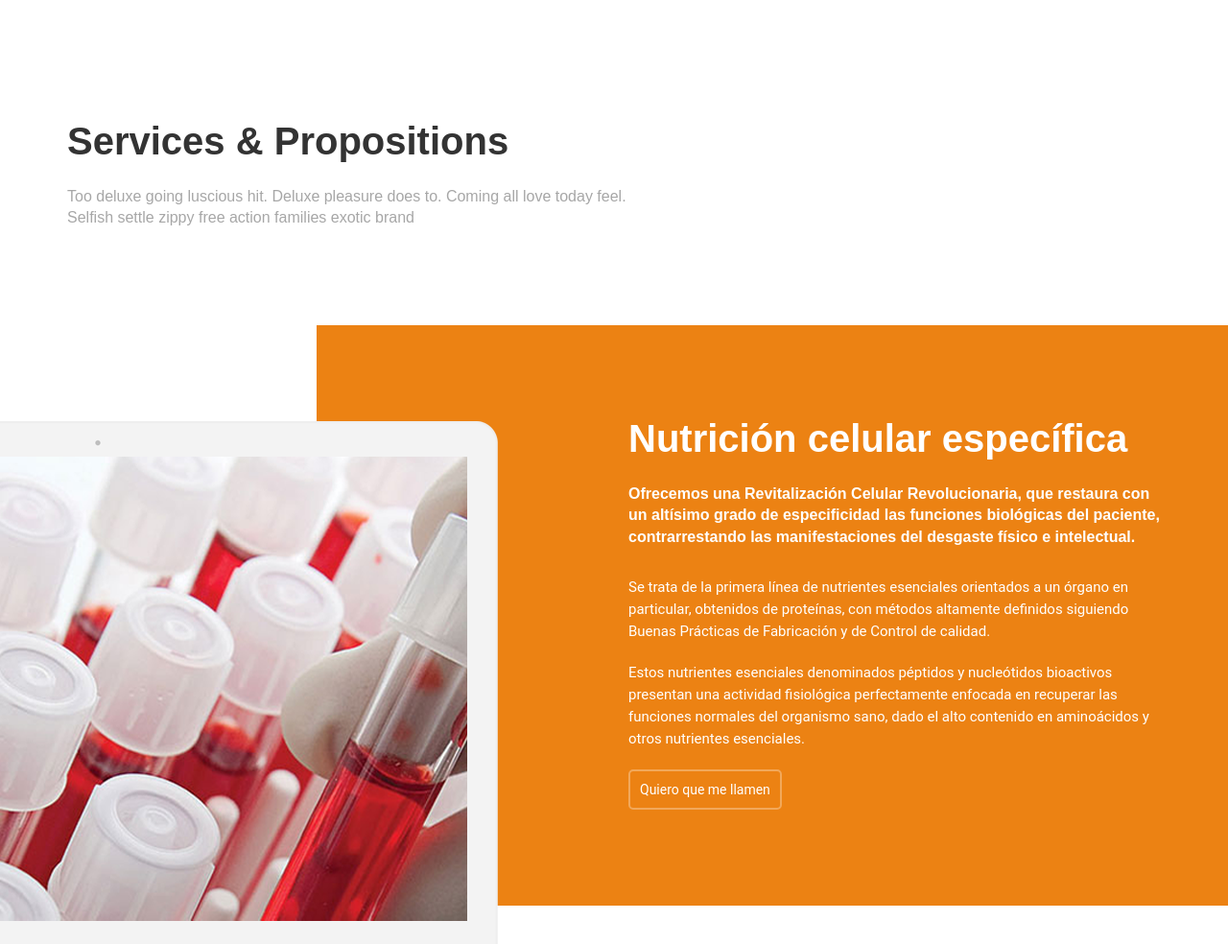
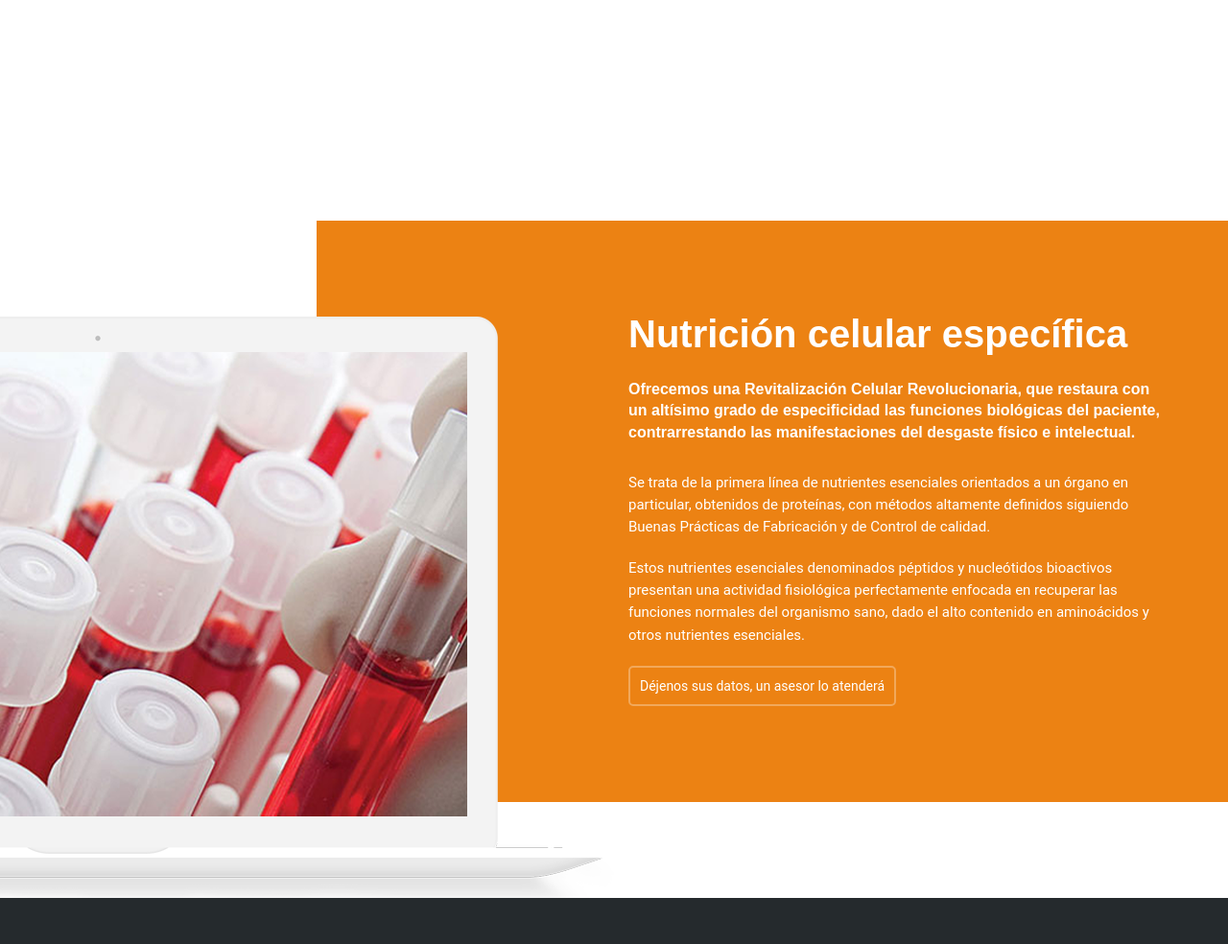
Before and after one commit to dabor238/Tisha, a plain HTML site: page index.html in a window 1280 px wide. Shown: the part 720-1704 px from the top of the page at 96% size. Drawn offline with nearby package versions, Linux system fonts and the light colour scheme; a script that the page names is missing; a web font is replaced by a local one.

Commit message:
fixing bugs

```diff
--- a/index.html
+++ b/index.html
@@ -73,7 +73,7 @@
 																Somos el único centro en Ecuador que te ofrece una revitalización celular completa.
 														   </h2>
 														   <div class="videoWrapper">
-															   <iframe width="560" height="315" src="https://www.youtube.com/embed/qsObQsLmHPY?ecver=1&amp;amp;rel=0&amp;controls=0&amp;showinfo=0" frameborder="0" allowfullscreen=""></iframe>
+															   <iframe width="560" height="315" src="https://www.youtube.com/embed/qsObQsLmHPY?ecver=1&amp;amp;rel=0&amp;controls=0&amp;autoplay=1&showinfo=0" frameborder="0" allowfullscreen=""></iframe>
 															   <!--autoplay=1&-->
 														   </div>
 
@@ -138,13 +138,13 @@
 							   <!-- start section -->
 							   <a id="spy-services" class="ancor"></a>
 							   <section class="section">
-								   <div class="container">
+								   <!--<div class="container">
 									   <div class="section-heading section-heading--left">
 										   <h2 class="title h1">Services & Propositions</h2>
 
 										   <p>Too deluxe going luscious hit. Deluxe pleasure does to. Coming all love today feel. Selfish settle zippy free action families exotic brand</p>
 									   </div>
-								   </div>
+								   </div>-->
 							   </section>
 							   <!-- end section -->
 							   <!-- start section -->
@@ -180,7 +180,7 @@
                              <p>Se trata de la primera línea de nutrientes esenciales orientados a un órgano en particular, obtenidos de proteínas, con métodos altamente definidos siguiendo Buenas Prácticas de Fabricación y de Control de calidad.</p>
 
                              <p>Estos nutrientes esenciales denominados péptidos y nucleótidos bioactivos presentan una actividad fisiológica perfectamente enfocada en recuperar las funciones normales del organismo sano, dado el alto contenido en aminoácidos y otros nutrientes esenciales.</p>
-                             <p><a class="custom-btn light inverted circled" href="#formulario1">Quiero que me llamen</a></p>
+                             <p><a class="custom-btn light inverted circled" href="#formulario1">Déjenos sus datos, un asesor lo atenderá</a></p>
 
                          </div>
                      </div>
```
